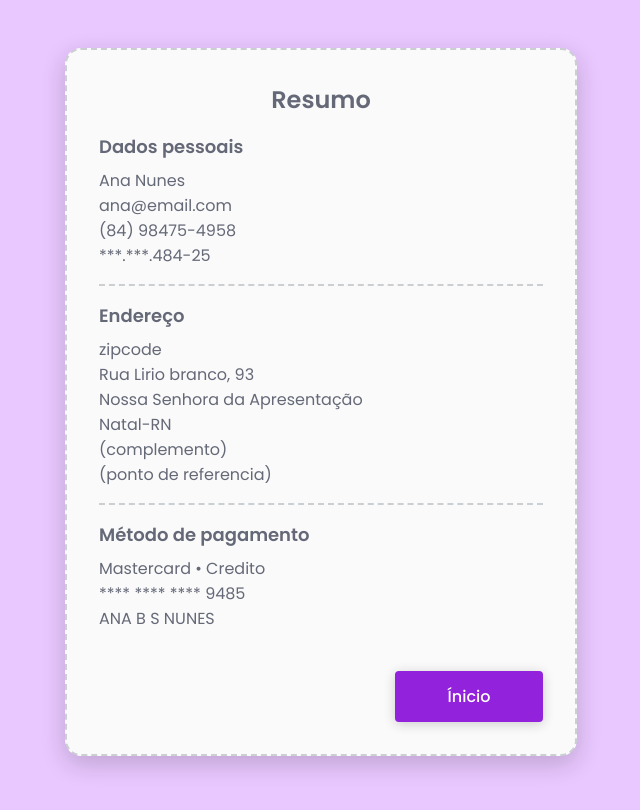
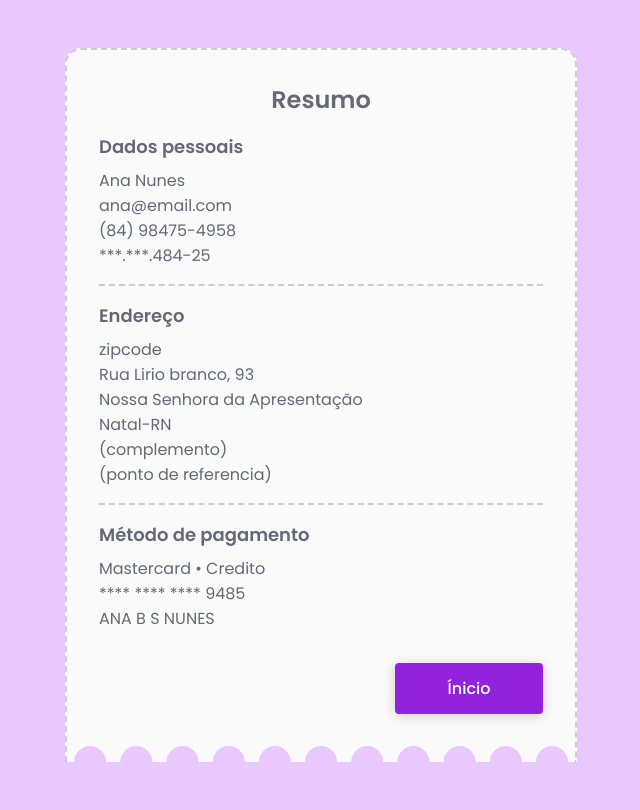
Before and after one commit to ananuness/step-form, a website with bundled scripts: page pages/resume.html in a window 1280 px wide. Shown: the whole page, without its empty margins (319-959 px from the left). Built offline with nearby package versions, Linux system fonts and the light colour scheme.

Commit message:
feat: updating resume ui

```diff
--- a/css/resume.css
+++ b/css/resume.css
@@ -1,10 +1,31 @@
 .content-container {
+  position: relative;
   display: flex;
   flex-direction: column;
   padding: 2rem;
   gap: 1rem;
   user-select: none;
+  box-shadow: none;
   border: 2px dashed var(--gray-300);
+  border-bottom: 0;
+  border-bottom-right-radius: 0;
+  border-bottom-left-radius: 0;
+}
+
+.resume-border {
+  width: 100%;
+  position: absolute;
+  left: 0;
+  bottom: 0;
+  display: flex;
+  background-color: transparent;
+}
+
+.circle {
+  width: 60px;
+  height: 60px;
+  clip-path: circle(16px at bottom);
+  background-color: var(--purple-200);
 }
 
 .main__heading {
@@ -31,7 +52,7 @@
 
 .form__btn {
   align-self: flex-end;
-  margin-top: 1.5rem;
+  margin: 1rem 0;
 }
 
 @media screen and (min-width: 320px) {
--- a/pages/resume.html
+++ b/pages/resume.html
@@ -49,6 +49,20 @@
       </section>
 
       <button class="form__btn resume__btn">Ínicio</button>
+
+      <div class="resume-border" role="presentation">
+        <div class="circle"></div>
+        <div class="circle"></div>
+        <div class="circle"></div>
+        <div class="circle"></div>
+        <div class="circle"></div>
+        <div class="circle"></div>
+        <div class="circle"></div>
+        <div class="circle"></div>
+        <div class="circle"></div>
+        <div class="circle"></div>
+        <div class="circle"></div>
+      </div>
     </main>
 
     <script type="module" src="../js/pages/resume.js"></script>
```
